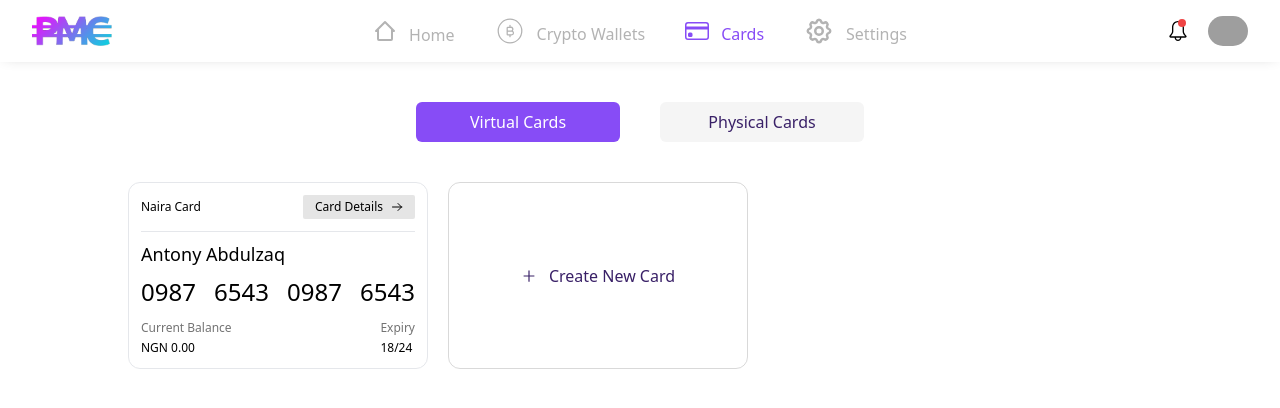
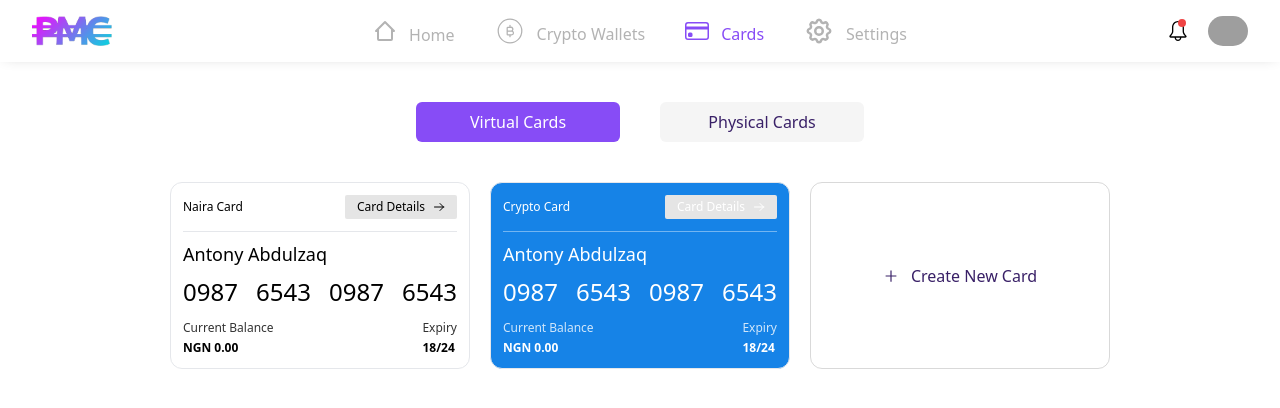
Before and after one commit to PassMeCash-blockchain/testnet-frontend, a Next.js app in the folder pmc-userdashboard/: page /cards in a window 1280 px wide. Shown: the top 408 px of the page. Built offline with nearby package versions, Linux system fonts and the light colour scheme; grey boxes are pictures that could not be loaded.

Commit message:
create card transactions molecule

```diff
--- a/pmc-userdashboard/src/components/molecules/AddCardPin.jsx
+++ b/pmc-userdashboard/src/components/molecules/AddCardPin.jsx
@@ -10,7 +10,7 @@ const AddCardPin = () => {
         Create a 4 digit pin
       </p>
 
-      {/* OTP */}
+      {/* Card Pin */}
       <div className="grid grid-flow-col w-max gap-8 mx-auto mt-16">
         {otpInputs.map((input, i) => (
           <CardPinInput key={i} inputRef={input} />
--- /dev/null
+++ b/pmc-userdashboard/src/components/molecules/FundCard.jsx
@@ -0,0 +1,38 @@
+const FundCard = () => {
+  return (
+    <div className="mt-10">
+      <p className="max-w-[689px] mx-auto text-center">
+        You have reached the final step.{" "}
+        <span className="font-semibold">Fund your account (minimum $5)</span> to
+        your card so that you can start using it after activation.
+      </p>
+
+      {/* Pick Funding Method */}
+      <div className="grid grid-flow-col w-max mx-auto mt-16 gap-8">
+        {/* Bank Account*/}
+        <div className="border border-[rgba(179,_179,_179,_0.5)] rounded-2xl p-8 w-[353px] cursor-pointer hover:border-[#874CF6]">
+          <div className="border-b border-[rgba(179,_179,_179,_0.5)] w-3/4 mx-auto pb-3 hover:border-[#874CF6]">
+            <p className="text-center font-semibold">Bank Account</p>
+          </div>
+          <p className="text-center mt-5">
+            Add money in yourcard using your bank account with ease
+          </p>
+        </div>
+
+        {/* Other Methods */}
+        <div className="border border-[rgba(179,_179,_179,_0.5)] rounded-2xl p-8 w-[353px] cursor-pointer hover:border-[#874CF6]">
+          <div className="border-b border-[rgba(179,_179,_179,_0.5)] w-1/2 mx-auto pb-3 hover:border-[#874CF6]">
+            <p className="text-center font-semibold">Other Methods</p>
+          </div>
+          <p className="text-center mt-5">
+            Load your card from more than 20 types of payment methods
+          </p>
+        </div>
+      </div>
+
+      <button className="text-[#874CF6] block w-max mx-auto mt-16">Skip</button>
+    </div>
+  );
+};
+
+export default FundCard;
--- a/pmc-userdashboard/src/components/organisms/VirtualCards.jsx
+++ b/pmc-userdashboard/src/components/organisms/VirtualCards.jsx
@@ -1,4 +1,5 @@
 import Icons from "../atoms/Icons";
+import { conditionalClass } from "../atoms/libraries";
 
 const VirtualCards = () => {
   const cards = [
@@ -6,23 +7,50 @@ const VirtualCards = () => {
       type: "Naira",
       name: "Antony Abdulzaq",
       number: "0987 6543 0987 6543",
-      expiryDate: "",
-      balance: "",
+      expiryDate: "18/24",
+      balance: "0.00",
+      color: "#FFFFFF",
+    },
+
+    {
+      type: "Crypto",
+      name: "Antony Abdulzaq",
+      number: "0987 6543 0987 6543",
+      expiryDate: "18/24",
+      balance: "0.00",
+      color: "#1683E7",
     },
   ];
   return (
-    <div className="mt-10">
+    <div className="mt-5 overflow-x-auto md:mt-10">
       {/* Cards */}
-      <div className="grid grid-flow-col gap-5 overflow-auto w-max">
+      <div className="grid grid-flow-col gap-5 w-max mx-auto">
         {cards.map((card, i) => (
-          <div key={i} className="border min-w-[300px] rounded-xl p-3">
+          <div
+            key={i}
+            className={conditionalClass(
+              "border min-w-[300px] rounded-xl p-3",
+              card.color !== "#FFFFFF" && "text-white"
+            )}
+            style={{ background: card.color }}
+          >
             {/* Card Type and Card Details BTN */}
-            <div className="flex justify-between items-center pb-3 border-b border-[]">
+            <div
+              className={conditionalClass(
+                "flex justify-between items-center pb-3 border-b",
+                card.color !== "#FFFFFF" && "border-[rgba(255,255,255,0.4)]"
+              )}
+            >
               {/* Card Type */}
               <p className="text-xs">{card.type} Card</p>
 
               {/* Card Details BTN */}
-              <button className="flex space-x-2 items-center bg-neutral-200 rounded-sm px-3 py-1 text-xs">
+              <button
+                className={conditionalClass(
+                  "flex space-x-2 items-center bg-neutral-200 rounded-sm px-3 py-1 text-xs",
+                  card.color !== "#FFFFFF" && "bg-[rgba(255,255,255,0.3)]"
+                )}
+              >
                 <span>Card Details</span>
                 <Icons type="arrow-right" />
               </button>
@@ -44,14 +72,14 @@ const VirtualCards = () => {
             <div className="flex justify-between items-center mt-3 text-xs">
               {/* Current Balance */}
               <div className="grid gap-1">
-                <p className="text-neutral-500">Current Balance</p>
-                <p>NGN 0.00</p>
+                <p className="opacity-80">Current Balance</p>
+                <p className="font-semibold">NGN 0.00</p>
               </div>
 
               {/* Expiry Date */}
               <div className="grid gap-1">
-                <p className="text-neutral-500">Expiry</p>
-                <p>18/24</p>
+                <p className="opacity-80">Expiry</p>
+                <p className="font-semibold">18/24</p>
               </div>
             </div>
           </div>
--- a/pmc-userdashboard/src/components/templates/PageLayout.jsx
+++ b/pmc-userdashboard/src/components/templates/PageLayout.jsx
@@ -8,7 +8,7 @@ const PageLayout = ({ children }) => {
       <Header />
 
       {/* Page Contents */}
-      <div className="h-full px-4 py-10 overflow-auto custom-scroll md:p-10 p">
+      <div className="h-full px-4 py-5 overflow-auto custom-scroll md:p-10">
         <div className="w-full max-w-5xl mx-auto">{children}</div>
       </div>
 
--- a/pmc-userdashboard/src/pages/create-virtual-card.jsx
+++ b/pmc-userdashboard/src/pages/create-virtual-card.jsx
@@ -2,6 +2,7 @@ import AddCardPin from "@/components/molecules/AddCardPin";
 import ChooseCardToCreate from "@/components/molecules/ChooseCardToCreate";
 import CreateCardStepIndicator from "@/components/molecules/CreateCardStepIndicator";
 import CustomizeCard from "@/components/molecules/CustomizeCard";
+import FundCard from "@/components/molecules/FundCard";
 import PageLayout from "@/components/templates/PageLayout";
 
 const CreateVirtualCard = () => {
@@ -13,7 +14,8 @@ const CreateVirtualCard = () => {
       {/* Content */}
       {/* <ChooseCardToCreate /> */}
       {/* <CustomizeCard /> */}
-      <AddCardPin />
+      {/* <AddCardPin /> */}
+      <FundCard />
     </PageLayout>
   );
 };
```
Also changed, not shown: pmc-userdashboard/src/components/molecules/CardTransactions.jsx (added).
